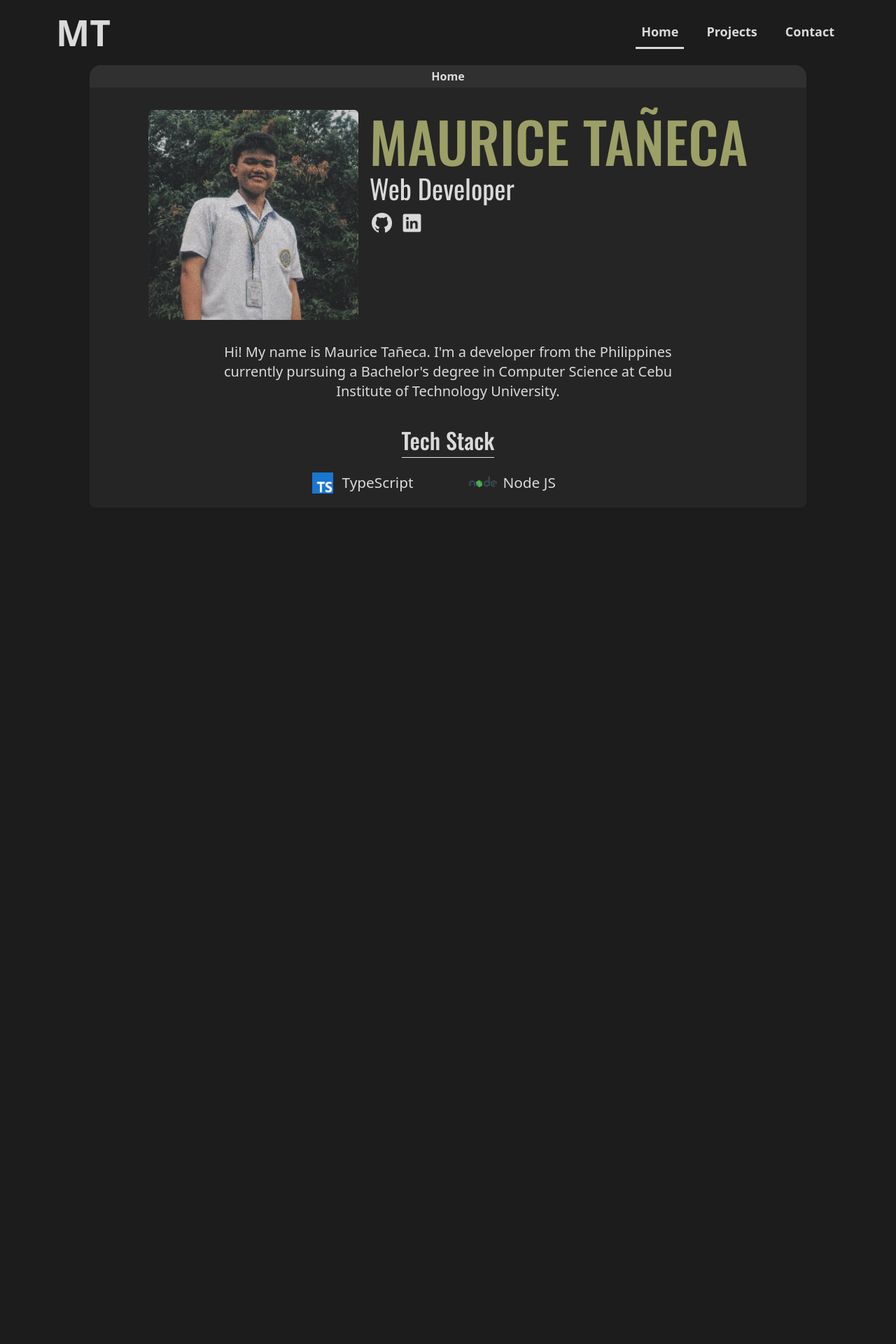
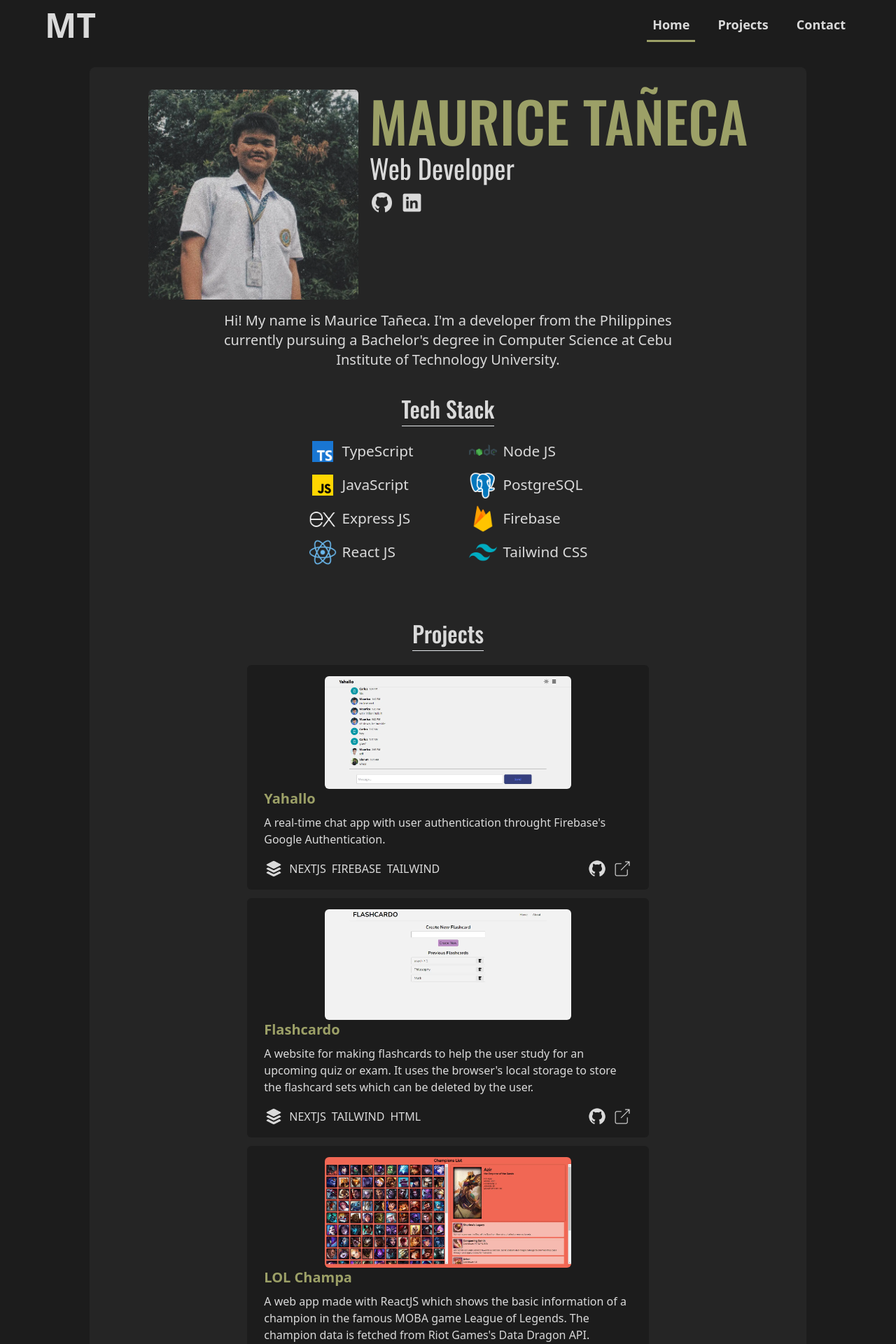
Before and after one commit to pokemau/portfolio, a Next.js app: page / in a window 1280 px wide. Shown: the top 1920 px of the page at 70% size. Before the commit the page ends 800 px from the top, so only its background shows below. Built offline with nearby package versions, Linux system fonts and the light colour scheme.

Commit message:
fix react scroll current link styles

```diff
--- a/package.json
+++ b/package.json
@@ -17,7 +17,11 @@
     "postcss": "8.4.23",
     "react": "18.2.0",
     "react-dom": "18.2.0",
+    "react-scroll": "^1.8.9",
     "tailwindcss": "3.3.2",
     "typescript": "5.0.4"
+  },
+  "devDependencies": {
+    "@types/react-scroll": "^1.8.7"
   }
 }
--- /dev/null
+++ b/src/components/contact/Contact.tsx
@@ -0,0 +1,14 @@
+const Contact = () => {
+  return (
+    <section
+      id="projects"
+      className="bg-card-bg w-[90%] lg:w-[80%] mx-auto
+        flex flex-col items-center gap-3 mt-16">
+      <h2 className="text-[2rem] font-[500] border-b-[1px] mb-2 font-[Oswald]">
+        Contact
+      </h2>
+    </section>
+  );
+};
+
+export default Contact;
--- /dev/null
+++ b/src/components/hero/Hero.tsx
@@ -0,0 +1,81 @@
+import Link from "next/link";
+import Image from "next/image";
+
+import myImg from "../../images/my_pic.webp";
+import ghLogo from "../../images/githubLogo.png";
+import linkedInLogo from "../../images/linkedin.png";
+import Techstack from "../techstack/Techstack";
+
+const Hero = () => {
+  return (
+    <section id="home" className="flex flex-col items-center">
+      <div
+        className="w-[90%] md:w-[95%] flex flex-col items-center md:gap-4
+          md:flex-row mt-4 md:mt-6 lg:mt-8 md:items-start md:justify-center">
+        <Image
+          priority
+          src={myImg}
+          width={300}
+          height={300}
+          alt="Maurice Image"
+          className="rounded-md"
+        />
+
+        <div className="flex flex-col items-center">
+          <div className="text-center md:text-start">
+            <h1
+              className="font-[Oswald] text-[#9ca067] text-[4rem] md:text-[5rem]
+                font-[500] leading-[4.6rem] md:leading-[5.5rem]">
+              MAURICE TAÑECA
+            </h1>
+            <h3
+              className="text-2xl md:mt-2 md:text-[1.8rem] font-normal
+                lg:text-[2.4rem] font-[Oswald]">
+              Web Developer
+            </h3>
+          </div>
+
+          <div className="flex justify-center md:justify-start gap-2 mt-4 w-full">
+            <Link
+              href="https://github.com/pokemau"
+              target="_blank"
+              rel="noopener norefferer">
+              <Image
+                width={35}
+                height={35}
+                src={ghLogo}
+                alt="GitHub Logo"
+                className="hover:scale-110 transition-all"
+              />
+            </Link>
+
+            <Link
+              href="https://www.linkedin.com/in/mauricetaneca/"
+              target="_blank"
+              rel="noopener norefferer">
+              <Image
+                width={35}
+                height={35}
+                src={linkedInLogo}
+                alt="LinkedIn Logo"
+                className="hover:scale-110 transition-all"
+              />
+            </Link>
+          </div>
+        </div>
+      </div>
+
+      <div className="mt-4 w-[90%] md:w-[70%]">
+        <p className="text-xl text-center">
+          Hi! My name is Maurice Tañeca. I'm a developer from the Philippines
+          currently pursuing a Bachelor's degree in Computer Science at Cebu
+          Institute of Technology University.
+        </p>
+      </div>
+
+      <Techstack />
+    </section>
+  );
+};
+
+export default Hero;
--- a/src/components/layout/Layout.tsx
+++ b/src/components/layout/Layout.tsx
@@ -1,5 +1,5 @@
 import { ReactNode } from "react";
-import { Navbar } from "./Navbar";
+import Navbar from "./Navbar";
 
 type LayoutProps = {
   children?: ReactNode;
--- a/src/components/layout/Navbar.tsx
+++ b/src/components/layout/Navbar.tsx
@@ -1,52 +1,69 @@
-import Link from "next/link";
+// import Link from "next/link";
+import { Link } from "react-scroll";
 import { useRouter } from "next/router";
 
-export const Navbar = () => {
+const Navbar = () => {
   const router = useRouter();
 
   return (
     <nav
       className="w-full bg-main-bg flex md:justify-between justify-center
-      items-center py-2 px-5 md:px-20 transition-all">
+      items-center px-16 md:py-0 transition-all fixed top-0 left-0 z-10">
       <div className="hidden md:flex items-center justify-center">
-        <Link href="/">
+        <Link
+          to="home"
+          smooth={true}
+          offset={-100}
+          duration={500}
+          spy={true}
+          className="cursor-pointer">
           <h1
-            className="text-[2.5rem] lg:text-[3.2rem] font-bold hover:text-yel
+            className="text-[2.5rem] lg:text-[3rem] font-bold hover:text-yel
           transition-all duration-100">
             MT
           </h1>
         </Link>
       </div>
-      <div className="flex gap-1 md:gap-6 group">
+
+      <div className="test flex gap-1 md:gap-6 transition-all">
         <Link
-          href="/"
-          className={`${
-            router.pathname == "/" ? "border-main-text" : "border-transparent"
-          } border-b-[3px] text-base md:text-lg p-2 rounded-tl rounded-tr font-semibold
-          transition-all duration-200 hover:border-yel`}>
+          activeClass="border-yel"
+          to="home"
+          smooth={true}
+          offset={-100}
+          duration={500}
+          spy={true}
+          className="text-lg p-2 rounded-tl rounded-tr font-semibold
+          hover:border-yel cursor-pointer border-b-[3px] border-transparent">
           Home
         </Link>
+
         <Link
-          href="/projects"
-          className={`${
-            router.pathname == "/projects"
-              ? "border-main-text"
-              : "border-transparent"
-          } border-b-[3px] text-base md:text-lg p-2 rounded-tl rounded-tr font-semibold
-          transition-all duration-200 hover:border-yel`}>
+          activeClass="border-yel"
+          to="projects"
+          smooth={true}
+          offset={-80}
+          duration={500}
+          spy={true}
+          className="text-lg p-2 rounded-tl rounded-tr font-semibold
+          hover:border-yel cursor-pointer border-b-[3px] border-transparent">
           Projects
         </Link>
+
         <Link
-          href="/contact"
-          className={`${
-            router.pathname == "/contact"
-              ? "border-main-text"
-              : "border-transparent"
-          } border-b-[3px] text-base md:text-lg p-2 rounded-tl rounded-tr font-semibold
-          transition-all duration-200 hover:border-yel`}>
+          activeClass="border-yel"
+          to="contact"
+          smooth={true}
+          offset={-80}
+          duration={500}
+          spy={true}
+          className="text-lg p-2 rounded-tl rounded-tr font-semibold
+          hover:border-yel cursor-pointer border-b-[3px] border-transparent">
           Contact
         </Link>
       </div>
     </nav>
   );
 };
+
+export default Navbar;
--- /dev/null
+++ b/src/components/projects/Projects.tsx
@@ -0,0 +1,21 @@
+import ProjectCard from "./ProjectCard";
+import { ProjectsList } from "./ProjectsList";
+
+const Projects = () => {
+  return (
+    <section
+      id="projects"
+      className="bg-card-bg w-[90%] lg:w-[80%] mx-auto
+        flex flex-col items-center gap-3 mt-4">
+      <h2 className="text-[2rem] font-[500] border-b-[1px] mb-2 font-[Oswald]">
+        Projects
+      </h2>
+      {ProjectsList &&
+        ProjectsList.map((project) => (
+          <ProjectCard project={project} key={project.id} />
+        ))}
+    </section>
+  );
+};
+
+export default Projects;
--- a/src/components/techstack/Techstack.tsx
+++ b/src/components/techstack/Techstack.tsx
@@ -6,6 +6,7 @@ import nodeLogo from "../../images/node.png";
 import postgresLogo from "../../images/postgres.png";
 import firebaseLogo from "../../images/firebase.png";
 import tailwindLogo from "../../images/tailwind.png";
+
 import Image from "next/image";
 
 const Techstack = () => {
--- a/src/pages/index.tsx
+++ b/src/pages/index.tsx
@@ -1,98 +1,22 @@
-import Image from "next/image";
-import Link from "next/link";
-import TestTechstack from "@/components/techstack/Techstack";
-
-import myImg from "../images/my_pic.webp";
-import ghLogo from "../images/githubLogo.png";
-import linkedInLogo from "../images/linkedin.png";
 import Head from "next/head";
+import Projects from "@/components/projects/Projects";
+import Hero from "@/components/hero/Hero";
+import Contact from "@/components/contact/Contact";
 
 const Home = () => {
   return (
     <>
       <Head>
-        <title>Maurice | Home</title>
+        <title>Maurice Tañeca</title>
       </Head>
-      <div
-        className="bg-[#303030] h-[2rem] w-[90%] lg:w-[80%] m-auto rounded-tl-2xl
-        rounded-tr-2xl flex items-center justify-center">
-        <p className="font-bold">Home</p>
-      </div>
 
       <div
-        className="bg-card-bg w-[90%] lg:w-[80%] h-[73vh] mx-auto overflow-y-auto
-        flex flex-col items-center">
-        <div
-          className="w-[90%] md:w-[95%] flex flex-col items-center md:gap-4 mt-4
-          md:flex-row md:my-4 lg:mt-8 md:items-start md:justify-center">
-          <Image
-            priority
-            src={myImg}
-            width={300}
-            height={300}
-            alt="Maurice Image"
-            className="rounded-md"
-          />
-
-          <div className="flex flex-col items-center">
-            <div className="text-center md:text-start">
-              <h1
-                className="font-[Oswald] text-[#9ca067] text-[4rem] md:text-[5rem]
-                font-[500] leading-[4.6rem] md:leading-[5.5rem]">
-                MAURICE TAÑECA
-              </h1>
-              <h3
-                className="text-2xl md:mt-2 md:text-[1.8rem] font-normal
-                lg:text-[2.4rem] font-[Oswald]">
-                Web Developer
-              </h3>
-            </div>
-
-            <div className="flex justify-center md:justify-start gap-2 mt-4 w-full">
-              <Link
-                href="https://github.com/pokemau"
-                target="_blank"
-                rel="noopener norefferer">
-                <Image
-                  width={35}
-                  height={35}
-                  src={ghLogo}
-                  alt="GitHub Logo"
-                  className="hover:scale-110 transition-all"
-                />
-              </Link>
-
-              <Link
-                href="https://www.linkedin.com/in/mauricetaneca/"
-                target="_blank"
-                rel="noopener norefferer">
-                <Image
-                  width={35}
-                  height={35}
-                  src={linkedInLogo}
-                  alt="LinkedIn Logo"
-                  className="hover:scale-110 transition-all"
-                />
-              </Link>
-            </div>
-          </div>
-        </div>
-
-        <div className="mt-4 w-[90%] md:w-[70%]">
-          <p className="text-xl text-center">
-            Hi! My name is Maurice Tañeca. I'm a developer from the Philippines
-            currently pursuing a Bachelor's degree in Computer Science at Cebu
-            Institute of Technology University.
-          </p>
-        </div>
-
-        {/* <TechStack /> */}
-        <TestTechstack />
+        className="bg-card-bg w-[90%] lg:w-[80%] mx-auto overflow-y-auto
+        flex flex-col items-center mt-[4rem] md:mt-[6rem] mb-8 pb-8 rounded-lg">
+        <Hero />
+        <Projects />
+        <Contact />
       </div>
-
-      <div
-        className="h-[1rem] w-[90%] lg:w-[80%] bg-card-bg m-auto rounded-bl-lg
-      rounded-br-lg"></div>
     </>
   );
 };
--- a/src/styles/globals.css
+++ b/src/styles/globals.css
@@ -3,6 +3,10 @@
 @tailwind base;
 @tailwind components;
 @tailwind utilities;
+
+.test .active {
+  background-color: orange;
+}
 
 :root {
   --main-bg: #1c1c1c;
@@ -12,6 +16,12 @@
   --scroll-primary: #7a7a7a96;
   --yel: #9ca067;
   --yel-hover: #777a53;
+}
+
+* {
+  padding: 0;
+  margin: 0;
+  box-sizing: border-box;
 }
 
 /* Firefox */
@@ -28,3 +38,79 @@
 *::-webkit-scrollbar-thumb {
   background-color: var(--scroll-primary);
 }
+
+/* .App {
+  font-family: sans-serif;
+  text-align: center;
+}
+
+section {
+  display: grid;
+  place-items: center;
+  height: 100vh;
+  font-size: 32px;
+  font-weight: bold;
+}
+
+#about {
+  margin-top: -80px;
+}
+
+#projects,
+#contact {
+  color: #3b3b3c;
+  background: #eaf2fa;
+}
+
+.nav {
+  display: flex;
+  align-items: center;
+  position: -webkit-sticky;
+  position: sticky;
+  top: -5px;
+  z-index: 2;
+  height: 70px;
+  min-height: 70px;
+  width: calc(100% - 1.5rem);
+  background-color: #fff;
+  padding: 0 1rem;
+  box-shadow: 0 0.125rem 0.25rem 0 rgb(0 0 0 / 11%);
+}
+
+.nav__container {
+  display: flex;
+  flex-flow: row nowrap;
+  align-items: center;
+  justify-content: space-between;
+  width: 100%;
+  height: 100%;
+  margin: 0 auto;
+  position: relative;
+}
+
+.nav__container__actions {
+  display: inline-flex;
+  flex-flow: row nowrap;
+  padding-left: 50px;
+  flex: 1;
+} */
+
+.active {
+  font-weight: bold;
+}
+
+/* ul {
+  display: flex;
+  gap: 1rem;
+  font-size: 0.9rem;
+  list-style: none;
+  padding: 0;
+}
+
+li {
+  cursor: pointer;
+}
+
+li:hover {
+  text-decoration: underline;
+} */
```
Also changed, not shown: src/pages/contact.tsx (deleted, +0 -14 lines), src/temp/projects.tsx (renamed from src/pages/projects.tsx), 1 other file (tests, documents, lock files or other folders).
